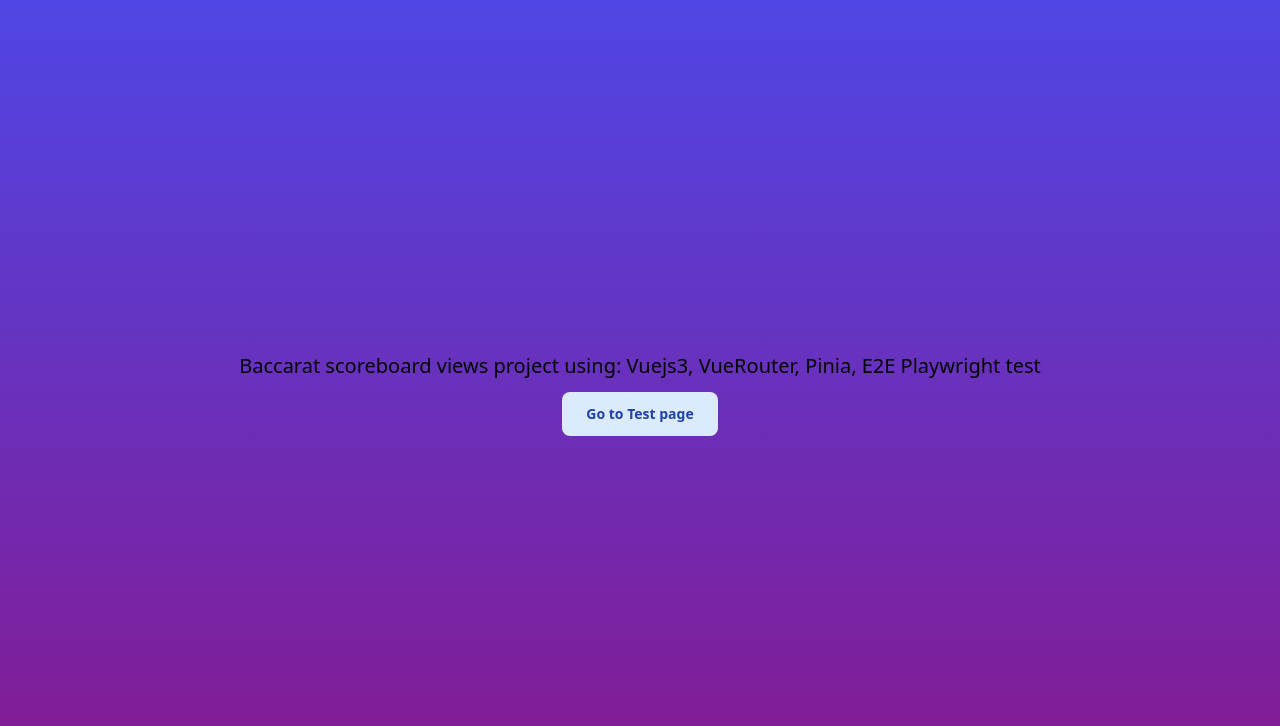
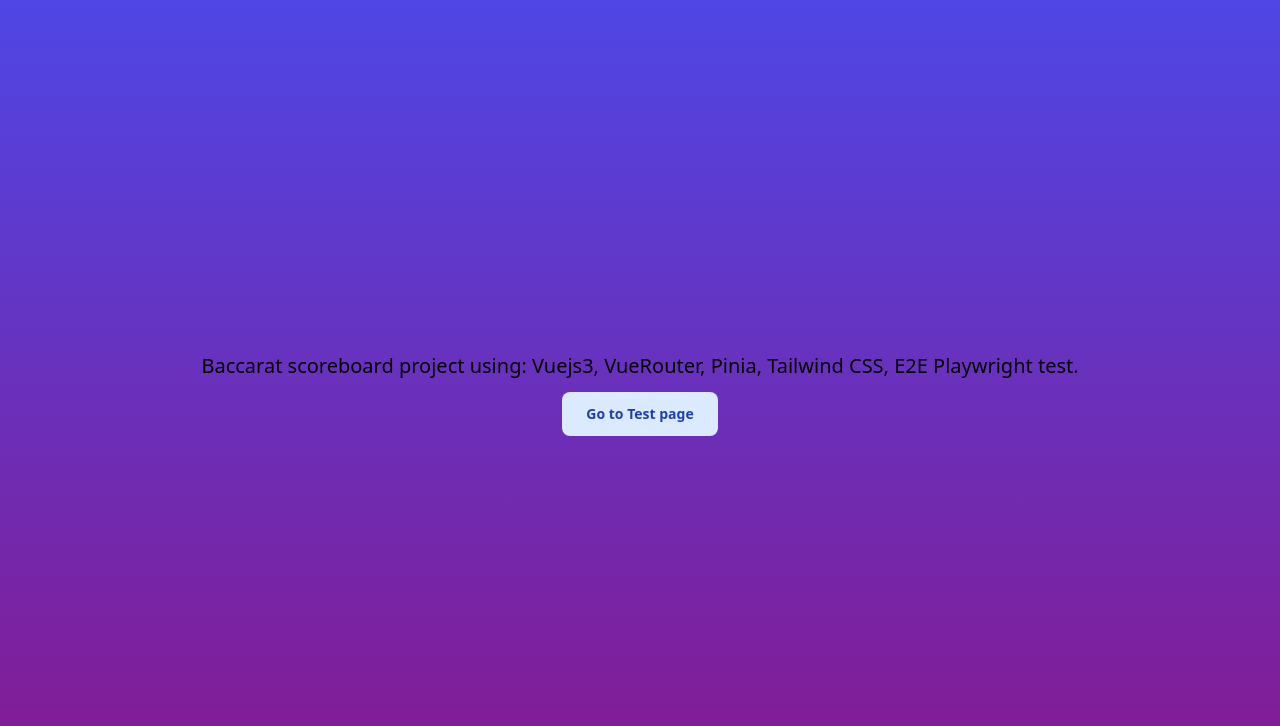
Before and after one commit to beocaca/baccarat-scoreboard, a Vue app: page / in a window 1280 px wide. Shown: the top 726 px of the page. Built offline with nearby package versions, Linux system fonts and the light colour scheme.

Commit message:
clean up

```diff
--- a/src/pages/index.vue
+++ b/src/pages/index.vue
@@ -1,7 +1,7 @@
 <template>
   <div class="h-full w-full flex items-center justify-center">
     <div class="container-page">
-      <div class="text-xl ">Baccarat scoreboard views project using: Vuejs3, VueRouter, Pinia, E2E Playwright test</div>
+      <div class="text-xl ">Baccarat scoreboard project using: Vuejs3, VueRouter, Pinia, Tailwind CSS, E2E Playwright test.</div>
       <div class="flex p-3 items-center justify-center">
         <router-link
             :to="'/score-board'"
```
